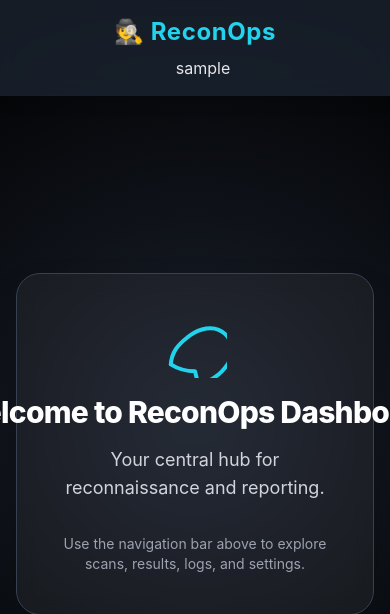
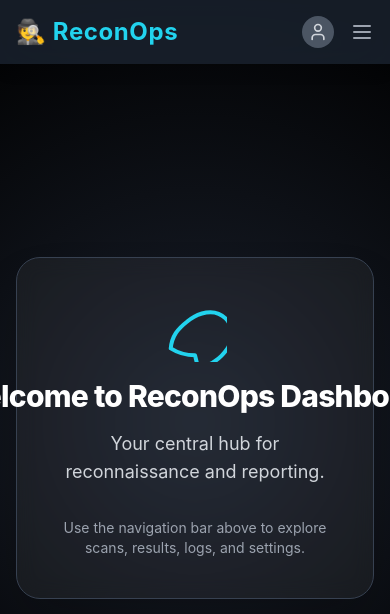
Before and after one commit to Specia-cipher/reconops-dashboard, a Flask app: page / in a window 390 px wide; the page is wider, and only the part inside the window is pictured. Shown: the top 614 px of that part. Run offline with Flask 3, Linux system fonts and the light colour scheme; the visitor is signed in with stand-in values (Sample User, id 1); some libraries are stand-ins or nearby versions.

Commit message:
Fix: Corrected responsive layout issues in base.html

```diff
--- a/reconops_dashboard/templates/base.html
+++ b/reconops_dashboard/templates/base.html
@@ -30,36 +30,49 @@
 <body class="gradient-background text-gray-100 min-h-screen flex flex-col">
 
     <!-- Navbar -->
-    <nav class="w-full bg-gray-800 bg-opacity-70 backdrop-blur-lg px-4 py-4 flex justify-between items-center shadow-lg sticky top-0 z-50">
-        <div class="container mx-auto flex flex-col sm:flex-row justify-between items-center">
-            <!-- Logo and App Name -->
-            <a class="flex items-center space-x-2 text-2xl font-bold tracking-wide text-cyan-400 mb-2 sm:mb-0" href="{{ url_for('main.home') }}">
+    <nav class="w-full bg-gray-800 bg-opacity-70 backdrop-blur-lg px-4 py-4 shadow-lg sticky top-0 z-50">
+        <div class="container mx-auto flex justify-between items-center">
+            <!-- Left side: Logo -->
+            <a class="flex items-center space-x-2 text-2xl font-bold tracking-wide text-cyan-400" href="{{ url_for('main.home') }}">
                 🕵️‍️ ReconOps
             </a>
 
-            <!-- Conditional Navigation Links -->
+            <!-- Right side: Nav links and user menu -->
             <div class="flex items-center space-x-4">
                 {% if current_user.is_authenticated %}
-                    <a class="nav-link text-gray-400 hover:text-cyan-400 transition-colors hidden sm:block" href="{{ url_for('main.scan') }}">Scan</a>
-                    <a class="nav-link text-gray-400 hover:text-cyan-400 transition-colors hidden sm:block" href="{{ url_for('main.results') }}">Results</a>
-                    <a class="nav-link text-gray-400 hover:text-cyan-400 transition-colors hidden sm:block" href="{{ url_for('main.logs') }}">Logs</a>
-                    <a class="nav-link text-gray-400 hover:text-cyan-400 transition-colors hidden sm:block" href="{{ url_for('settings.settings') }}">Settings</a>
-                {% endif %}
+                <!-- Desktop Navigation Links (visible on small screens and up) -->
+                <div class="hidden sm:flex space-x-4">
+                    <a class="nav-link text-gray-400 hover:text-cyan-400 transition-colors" href="{{ url_for('main.scan') }}">Scan</a>
+                    <a class="nav-link text-gray-400 hover:text-cyan-400 transition-colors" href="{{ url_for('main.results') }}">Results</a>
+                    <a class="nav-link text-gray-400 hover:text-cyan-400 transition-colors" href="{{ url_for('main.logs') }}">Logs</a>
+                    <a class="nav-link text-gray-400 hover:text-cyan-400 transition-colors" href="{{ url_for('settings.settings') }}">Settings</a>
+                </div>
 
-                <!-- Conditional User/Auth Links -->
+                <!-- User Dropdown (visible on all screens) -->
                 <div class="relative group">
-                    {% if current_user.is_authenticated %}
-                    <a class="text-gray-200 hover:text-white cursor-pointer transition-colors" id="userDropdown" role="button">
-                        {{ current_user.username }}
-                    </a>
-                    <div id="dropdown-menu" class="absolute right-0 mt-2 w-48 bg-gray-800 rounded-md shadow-lg py-1 z-50 opacity-0 group-hover:opacity-100 transition-opacity duration-300 pointer-events-none group-hover:pointer-events-auto">
+                    <button id="userDropdownBtn" class="flex items-center space-x-2 text-gray-200 hover:text-white transition-colors cursor-pointer">
+                        <span class="w-8 h-8 rounded-full bg-gray-600 flex items-center justify-center text-gray-300">
+                            <svg xmlns="http://www.w3.org/2000/svg" width="20" height="20" viewBox="0 0 24 24" fill="none" stroke="currentColor" stroke-width="2" stroke-linecap="round" stroke-linejoin="round" class="lucide lucide-user"><path d="M19 21v-2a4 4 0 0 0-4-4H9a4 4 0 0 0-4 4v2"/><circle cx="12" cy="7" r="4"/></svg>
+                        </span>
+                        <span class="hidden sm:inline">{{ current_user.username }}</span>
+                    </button>
+                    <div id="userDropdownMenu" class="absolute right-0 mt-2 w-48 bg-gray-800 rounded-lg shadow-lg py-2 z-10 hidden frosted-glass border border-gray-700">
                         <div class="block px-4 py-2 text-sm text-gray-400">
                             Logged in as <strong>{{ current_user.username }}</strong>
                         </div>
-                        <a href="{{ url_for('settings.settings') }}" class="block px-4 py-2 text-sm text-gray-200 hover:bg-gray-700">Account Settings</a>
-                        <a href="{{ url_for('auth.logout') }}" class="block px-4 py-2 text-sm text-gray-200 hover:bg-gray-700">Logout</a>
+                        <a href="{{ url_for('settings.settings') }}" class="block px-4 py-2 text-sm text-gray-300 hover:bg-gray-700">Account Settings</a>
+                        <a href="{{ url_for('auth.logout') }}" class="block px-4 py-2 text-sm text-gray-300 hover:bg-gray-700">Logout</a>
                     </div>
+                </div>
+
+                <!-- Mobile menu toggle button (visible on mobile, hidden on small screens and up) -->
+                <button id="mobile-menu-toggle" class="sm:hidden text-gray-400 hover:text-white">
+                    <svg xmlns="http://www.w3.org/2000/svg" class="h-6 w-6" fill="none" viewBox="0 0 24 24" stroke="currentColor">
+                        <path stroke-linecap="round" stroke-linejoin="round" stroke-width="2" d="M4 6h16M4 12h16M4 18h16" />
+                    </svg>
+                </button>
                 {% else %}
+                <!-- Auth links for non-authenticated users -->
                 <div class="flex space-x-4">
                     <a class="nav-link text-gray-200 hover:text-white" href="{{ url_for('auth.login') }}">Login</a>
                     <a class="nav-link text-gray-200 hover:text-white" href="{{ url_for('auth.register') }}">Register</a>
@@ -67,6 +80,15 @@
                 {% endif %}
             </div>
         </div>
+
+        <!-- Mobile Navigation Menu (hidden by default) -->
+        <div id="mobile-menu" class="hidden sm:hidden py-4 text-center space-y-2">
+            {% if current_user.is_authenticated %}
+            <a class="nav-link block text-gray-400 hover:text-cyan-400 transition-colors" href="{{ url_for('main.scan') }}">Scan</a>
+            <a class="nav-link block text-gray-400 hover:text-cyan-400 transition-colors" href="{{ url_for('main.results') }}">Results</a>
+            <a class="nav-link block text-gray-400 hover:text-cyan-400 transition-colors" href="{{ url_for('main.logs') }}">Logs</a>
+            <a class="nav-link block text-gray-400 hover:text-cyan-400 transition-colors" href="{{ url_for('settings.settings') }}">Settings</a>
+            {% endif %}
         </div>
     </nav>
 
@@ -80,22 +102,34 @@
         © 2025 ReconOps | Built with <span class="text-red-500">❤️</span> by Sanni Idris
     </footer>
 
-    <!-- This script handles the user dropdown menu without needing Bootstrap's JS -->
+    <!-- This script handles the user dropdown menu and mobile menu toggle -->
     <script>
-        const userDropdown = document.getElementById('userDropdown');
-        if (userDropdown) {
-            const dropdownMenu = document.getElementById('dropdown-menu');
-            userDropdown.addEventListener('click', () => {
-                dropdownMenu.classList.toggle('opacity-0');
-                dropdownMenu.classList.toggle('pointer-events-none');
+        document.addEventListener('DOMContentLoaded', () => {
+            const userDropdownBtn = document.getElementById('userDropdownBtn');
+            const userDropdownMenu = document.getElementById('userDropdownMenu');
+            const mobileMenuToggle = document.getElementById('mobile-menu-toggle');
+            const mobileMenu = document.getElementById('mobile-menu');
+
+            // Toggle user dropdown visibility
+            if (userDropdownBtn && userDropdownMenu) {
+                userDropdownBtn.addEventListener('click', (event) => {
+                    event.stopPropagation();
+                    userDropdownMenu.classList.toggle('hidden');
                 });
                 document.addEventListener('click', (event) => {
-                if (!userDropdown.contains(event.target) && !dropdownMenu.contains(event.target)) {
-                    dropdownMenu.classList.add('opacity-0');
-                    dropdownMenu.classList.add('pointer-events-none');
+                    if (!userDropdownBtn.contains(event.target) && !userDropdownMenu.contains(event.target)) {
+                        userDropdownMenu.classList.add('hidden');
                     }
                 });
             }
+
+            // Toggle mobile navigation menu visibility
+            if (mobileMenuToggle && mobileMenu) {
+                mobileMenuToggle.addEventListener('click', () => {
+                    mobileMenu.classList.toggle('hidden');
+                });
+            }
+        });
     </script>
 </body>
 </html>
```
Lines whose indentation alone changed are shown as unchanged.
